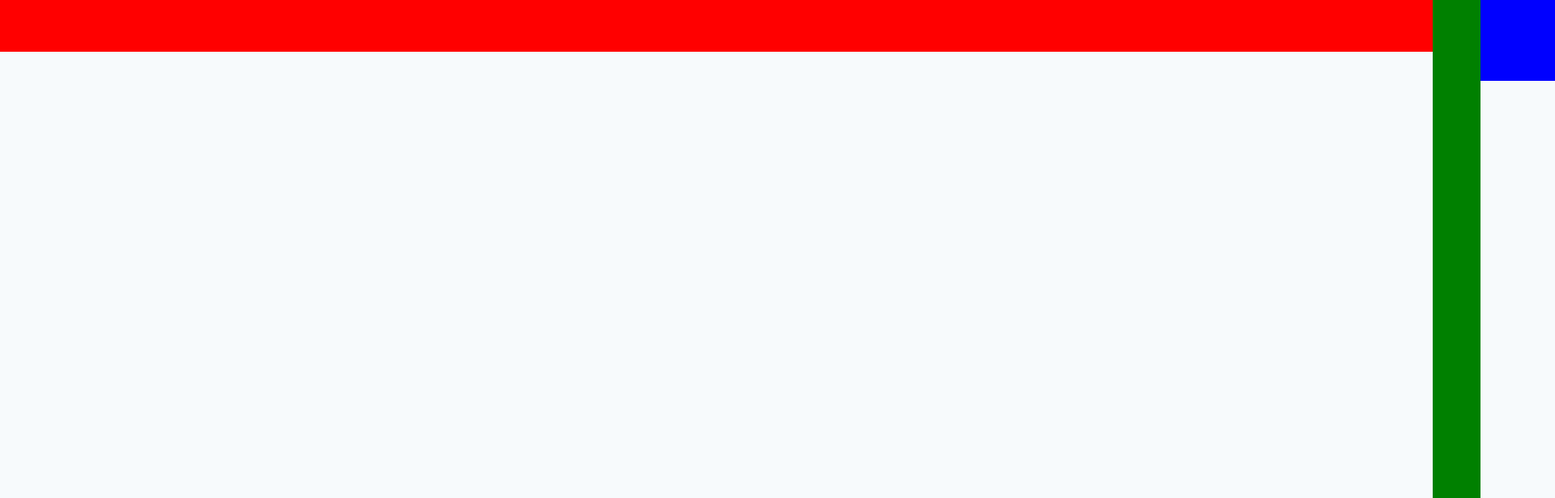
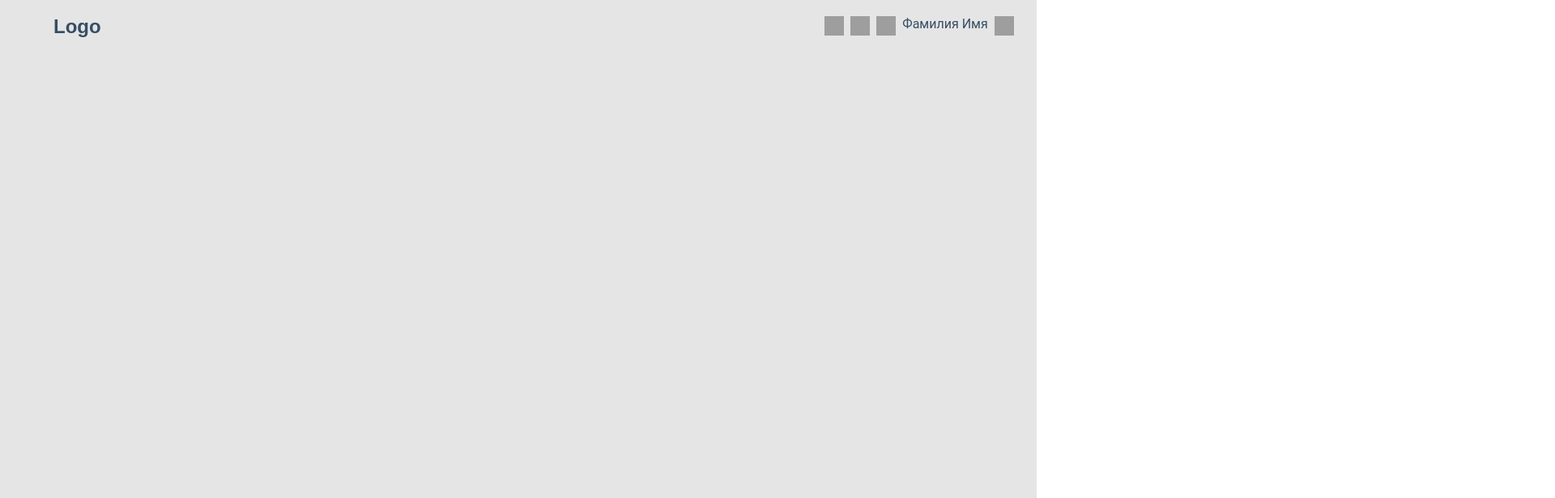
Before and after one commit to Kusok02/test-app, a React (Create React App) app: page / in a window 1280 px wide. Shown: the top 616 px of the page at 81% size, 1920 px wide, since content can reach past the window. Built offline with nearby package versions, Linux system fonts and the light colour scheme; grey boxes are pictures that could not be loaded.

Commit message:
Added Header

```diff
--- a/package.json
+++ b/package.json
@@ -6,11 +6,15 @@
     "@testing-library/jest-dom": "^5.11.9",
     "@testing-library/react": "^11.2.5",
     "@testing-library/user-event": "^12.8.1",
+    "axios": "^0.21.1",
+    "prop-types": "^15.7.2",
     "react": "^17.0.1",
+    "react-burger-menu": "^3.0.3",
     "react-dom": "^17.0.0",
     "react-redux": "^7.2.2",
     "react-router-dom": "^5.2.0",
     "react-scripts": "4.0.3",
+    "styled-components": "^5.2.1",
     "web-vitals": "^1.1.0"
   },
   "scripts": {
--- a/src/App.css
+++ b/src/App.css
@@ -1,6 +1,15 @@
 .app_wrapper {
-    width: 1920px;
-    height: 917px;
-    background: #F7FAFC;
-    display: flex;
+    width: 1280px;
+    height: 960px;
+
+    margin: 0 auto;
+    display: grid;
+
+    grid-template-areas:
+    "header header"
+    "navbar content";
+    grid-template-columns: 64px 1fr;
+    grid-template-rows: 64px 1fr;
+
+    background: #E5E5E5;
 }
--- a/src/App.js
+++ b/src/App.js
@@ -1,6 +1,5 @@
 import './App.css'
-import {Route} from "react-router-dom";
-import {MainPage} from "./Components/MainPage";
+// import {Route} from "react-router-dom";
 import {Header} from "./Components/Header/Header";
 import {Navbar} from "./Components/Navbar/Navbar";
 import {Content} from "./Components/Content/Content";
--- a/src/Components/Content/Content.module.css
+++ b/src/Components/Content/Content.module.css
@@ -1,5 +1,5 @@
 .content_wrapper {
-    background-color: blue;
-    width: 100px;
-    height: 100px;
+    width: 100%;
+    height: 100%;
+    grid-area: content;
 }
--- a/src/Components/Header/Header.jsx
+++ b/src/Components/Header/Header.jsx
@@ -3,7 +3,26 @@ import styles from "./Header.module.css"
 export const Header = (props) => {
     return (
         <div className={styles.header_wrapper}>
+            <div className={styles.logo}>
+                Logo
+            </div>
 
+            <div className={styles.users_info}>
+                <a href="/"> <img src="https://cdn3.iconfinder.com/data/icons/line/36/info-256.png" alt="info"/>
+                </a>
+                <a href="/"> <img
+                    src="https://cdn0.iconfinder.com/data/icons/interface-line-4/48/notification_bell_ring-256.png"
+                    alt="notifications"/>
+                </a>
+                <a href="/"> <img src="https://cdn3.iconfinder.com/data/icons/forgen-user/48/user-2-crircle-256.png"
+                                  alt="profile"/>
+                </a>
+                <a href="/">Фамилия Имя</a>
+                <a href="/"> <img src="https://cdn2.iconfinder.com/data/icons/pointers-5/24/chevron-down-256.png"
+                                  alt="arrow-bottom"/>
+                </a>
+
+            </div>
         </div>
     )
 }
--- a/src/Components/Header/Header.module.css
+++ b/src/Components/Header/Header.module.css
@@ -1,6 +1,46 @@
 .header_wrapper {
-    background-color: red;
     height: 64px;
-    width: 1920px;
+    width: 100%;
+    grid-area: header;
+    position: relative;
+    display: flex;
+    justify-content: space-between;
+}
 
+.logo {
+    width: 65px;
+    height: 29px;
+
+    font-family: 'Montserrat', sans-serif;
+    font-style: normal;
+    font-weight: 900;
+    font-size: 24px;
+    line-height: 29px;
+
+    color: #364E65;
+
+    margin: 18px 66px;
 }
+
+.users_info {
+    display: flex;
+    float: right;
+    width: 250px;
+    height: 24px;
+    display: flex;
+    justify-content: space-evenly;
+    margin: 20px;
+}
+
+.users_info img {
+    width: 24px;
+    height: 24px;
+    margin: 0 auto;
+}
+
+.users_info a {
+    font-family: 'Roboto', sans-serif;
+    line-height: 19px;
+    text-decoration: none;
+    color: #364E65;
+}
--- a/src/Components/Navbar/Navbar.module.css
+++ b/src/Components/Navbar/Navbar.module.css
@@ -1,8 +1,5 @@
 .navbar_wrapper {
-    height: 853px;
+    height: 100%;
     width: 64px;
-    left: 0px;
-    top: 64px;
-    border-radius: 0px;
-    background-color: green;
+    grid-area: navbar;
 }
--- a/src/Redux/main-reducer.js
+++ b/src/Redux/main-reducer.js
@@ -1,5 +1,8 @@
+//import axios from 'axios'
+import data from "../123.json"
+
 let initialState = {
-
+    data:data
 }
 
 export const MainReducer = (state=initialState, action) => {
```
Also changed, not shown: 1 other file (tests, documents, lock files or other folders).
